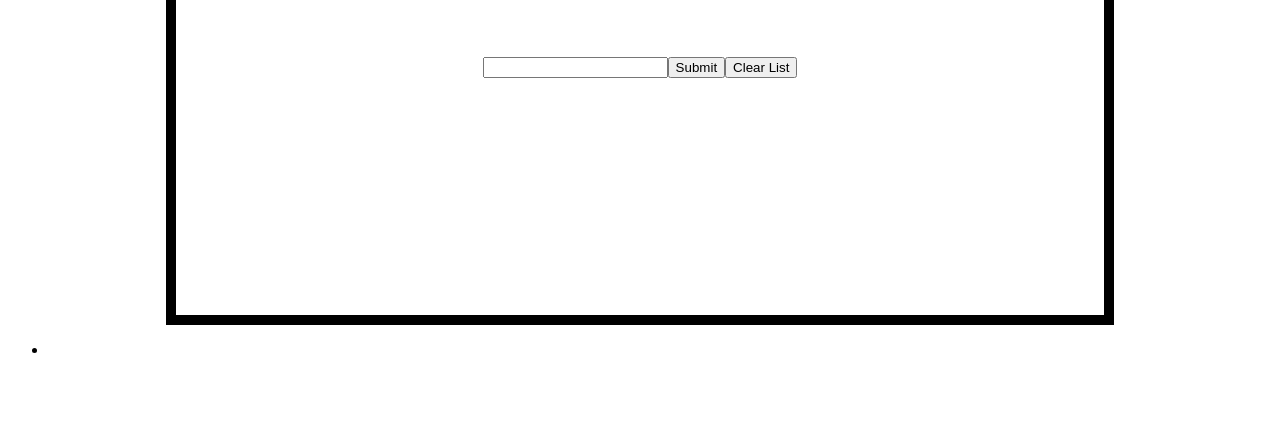
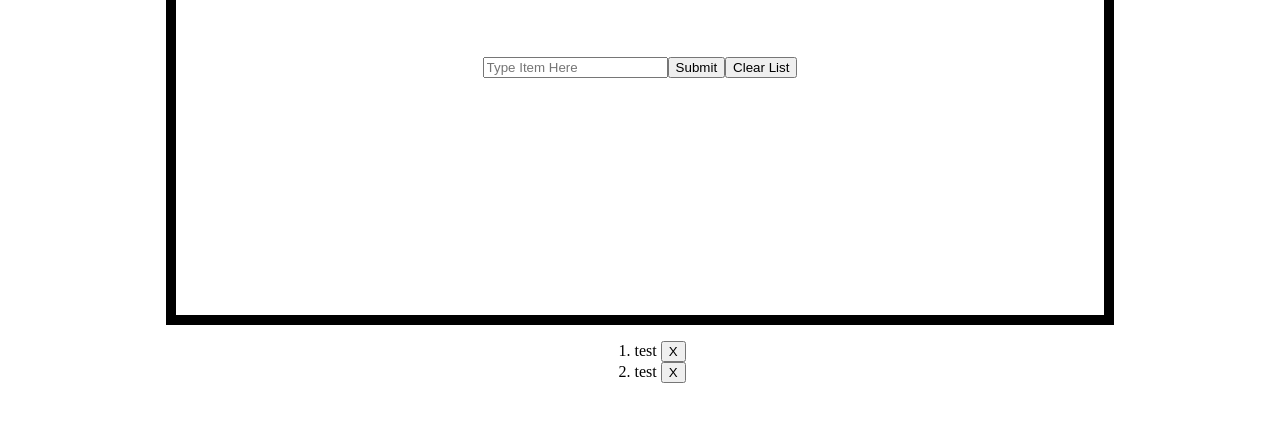
Before and after one commit to Gihousiphat/JavaProjects, a plain HTML site: page index.html in a window 1280 px wide. Shown: the part 183-604 px from the top of the page. Drawn offline with Linux system fonts and the light colour scheme.

Commit message:
Setup List

```diff
--- a/index.html
+++ b/index.html
@@ -11,14 +11,19 @@
         <div class="user_input_header">
             To Do List
         </div>
-        <input type="text"  />
+        <input type="text" placeholder="Type Item Here" />
         <input type="submit" />
         <input type="button" value="Clear List">
    </section>
    <section class="to-do_list">
-        <ul>
-            <li></li>
-        </ul>
+        <ol>
+            <li>
+                test <input type="button" value="X" />
+            </li>
+            <li>
+                test <input type="button" value="X" />
+            </li>
+        </ol>
    </section>
 </body>
 </html>
--- a/styles.css
+++ b/styles.css
@@ -23,6 +23,13 @@
     margin-top:100px;
 }
 
-input {
+.user_input input {
     margin-bottom:200px;
 }
+
+.to-do_list {
+    display:grid;
+    justify-content: center;
+    align-items: center;
+    height:20px;
+}
```
Also changed, not shown: index.js (added).
